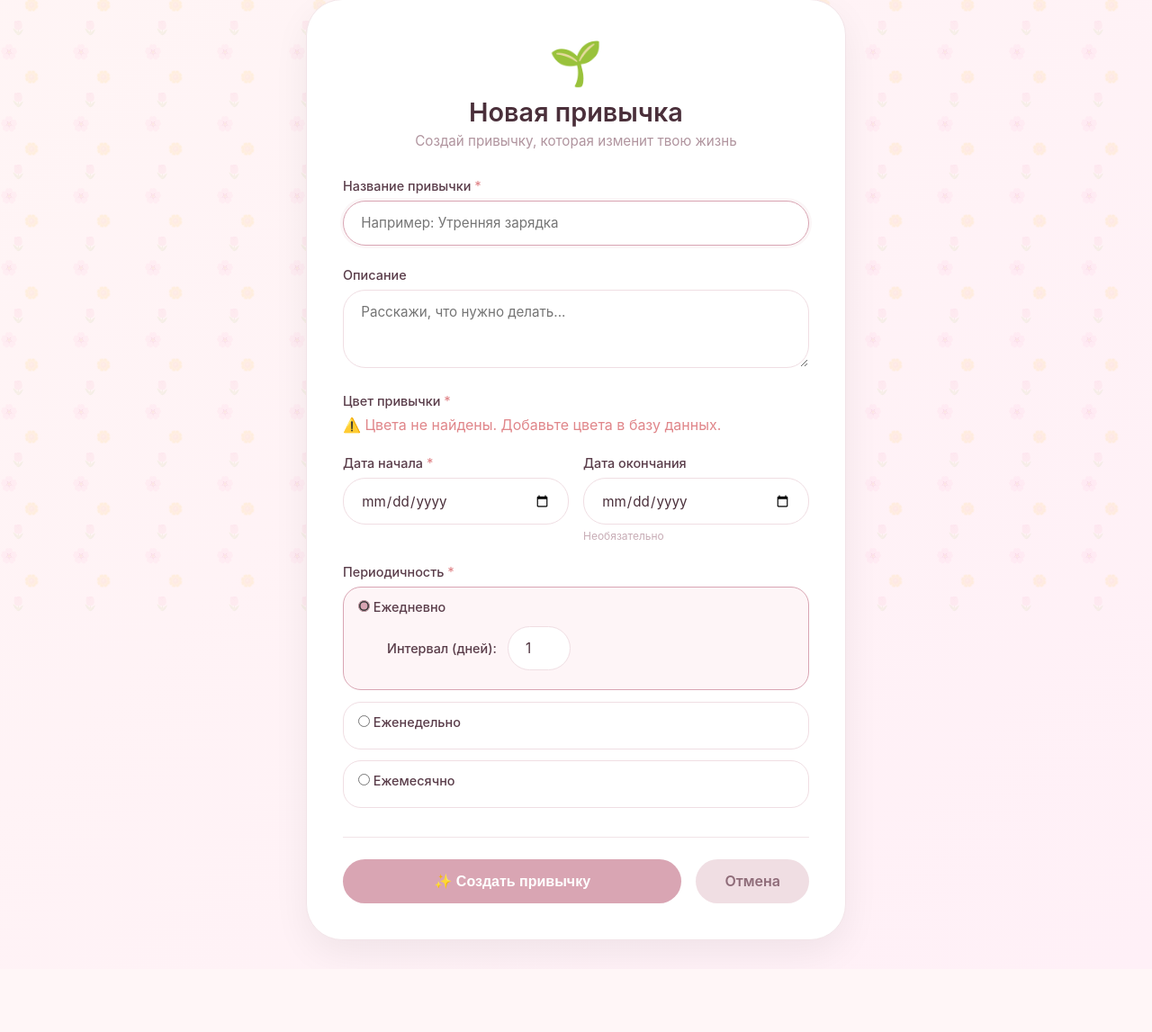
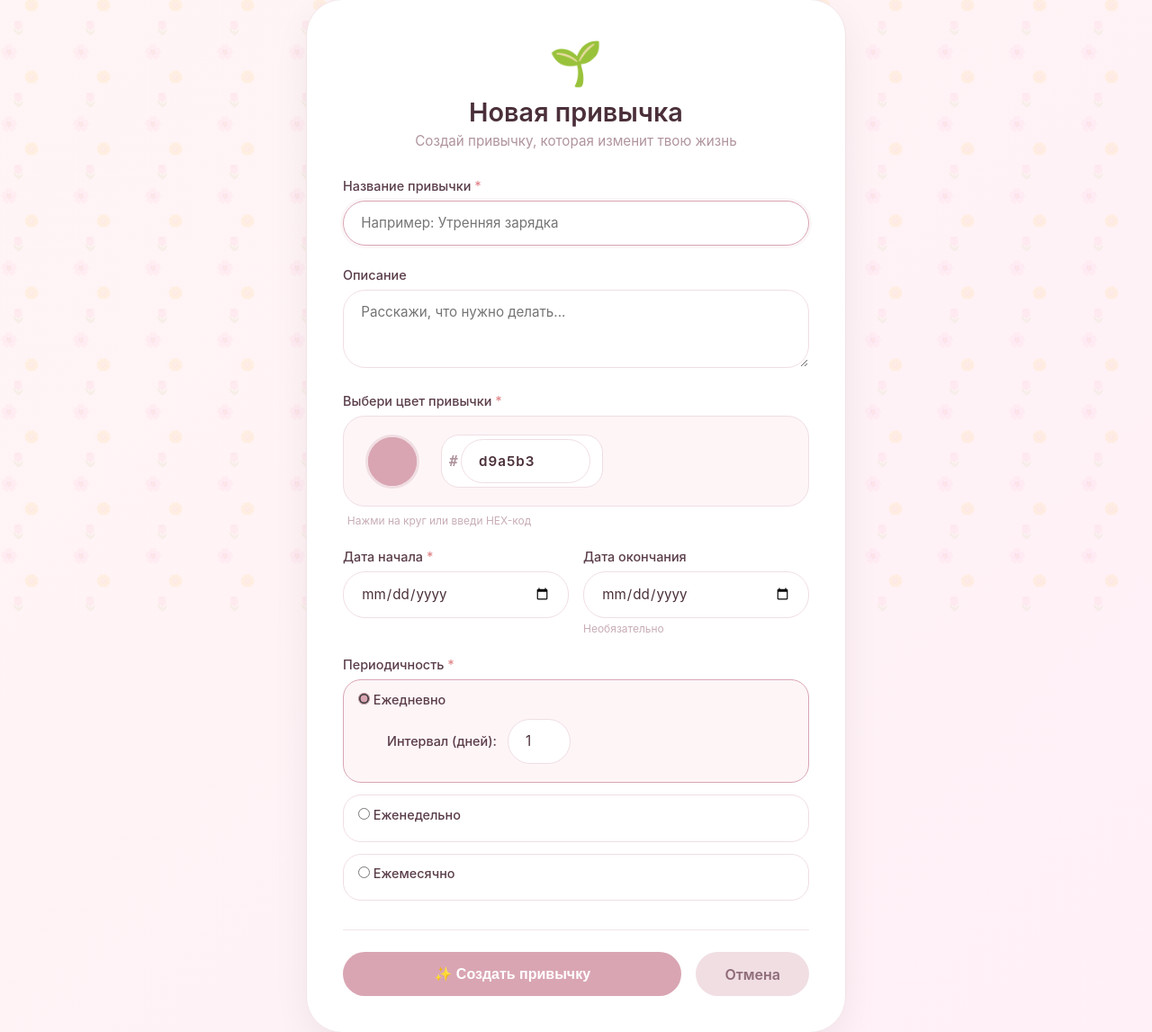
Before and after one commit to bananaboy042/tracker, a Django app: page /habbits/add/ in a window 1280 px wide. Shown: the part 113-1260 px from the top of the page at 90% size. Before the commit the page ends 1175 px from the top, so only its background shows below. Run offline with Django 5.2, Linux system fonts and the light colour scheme; the visitor is signed in with stand-in values (Sample User, id 1); data that the repository does not hold is empty.

Commit message:
created a color palette

```diff
--- a/tracker/habbits/templates/habbitadd.html
+++ b/tracker/habbits/templates/habbitadd.html
@@ -54,32 +55,34 @@
                     {% endif %}
                 </div>
 
-                <!-- Цвет -->
+                <!-- Цвет - палитра -->
                 <div class="form-group">
-    <label>Цвет привычки <span class="required">*</span></label>
+                    <label>Выбери цвет привычки <span class="required">*</span></label>
 
-    <!-- Для отладки: покажи список цветов -->
-    {% if colors %}
-    <div class="color-grid">
-        {% for color in colors %}
-        <label class="color-option {% if selected_color == color.id %}selected{% endif %}">
-            <input type="radio"
-                   name="color"
-                   value="{{ color.id }}"
-                   {% if selected_color == color.id %}checked{% endif %}
-                   required>
-            <span class="color-preview"
-                  style="background-color: {% if color.hex_code %}{{ color.hex_code }}{% else %}#cccccc{% endif %};">
-            </span>
-            <span class="color-name">{{ color.name }}</span>
-        </label>
-        {% endfor %}
+                    <div class="color-picker-group">
+                        <div class="color-picker-wrapper" id="colorPickerWrapper">
+                            <input type="color"
+                                   id="habit_color"
+                                   name="habit_color"
+                                   value="{{ habit_color|default:'#d9a5b3' }}"
+                                   class="color-picker-input">
                         </div>
-    {% else %}
-    <div class="no-colors">
-        <p style="color: #e0868a;">⚠️ Цвета не найдены. Добавьте цвета в базу данных.</p>
+                        <div class="color-info">
+                            <div class="color-hex-wrapper">
+                                <span class="color-hex-label">#</span>
+                                <input type="text"
+                                       id="color_hex_input"
+                                       name="color_hex_input"
+                                       value="{{ habit_color|default:'#d9a5b3'|cut:'#' }}"
+                                       class="color-hex-input"
+                                       placeholder="d9a5b3"
+                                       maxlength="6"
+                                       autocomplete="off">
                             </div>
-    {% endif %}
+                        </div>
+                    </div>
+
+                    <div class="color-hint">Нажми на круг или введи HEX-код</div>
 
                     {% if errors.color %}
                         <ul class="errorlist">
@@ -317,55 +319,112 @@
     color: #e0868a;
 }
 
-/* Цвета */
-.color-grid {
-    display: grid;
-    grid-template-columns: repeat(auto-fill, minmax(80px, 1fr));
-    gap: 0.7rem;
+/* Выбор цвета */
+.color-picker-group {
+    display: flex;
+    align-items: center;
+    gap: 1.5rem;
+    padding: 1.2rem 1.5rem;
+    background: #fef5f7;
+    border-radius: 24px;
+    border: 1.5px solid #f0dee3;
 }
 
-.color-option {
-    display: flex;
-    flex-direction: column;
-    align-items: center;
-    gap: 0.3rem;
-    padding: 0.5rem;
-    border: 2px solid #f0dee3;
-    border-radius: 16px;
+.color-picker-wrapper {
+    position: relative;
+    width: 60px;
+    height: 60px;
+    overflow: hidden;
+    border-radius: 50%;
+    border: 3px solid #f0dee3;
+    flex-shrink: 0;
     cursor: pointer;
     transition: all 0.3s;
-    background: white;
 }
 
-.color-option:hover {
+.color-picker-wrapper:hover {
+    transform: scale(1.05);
     border-color: #d9a5b3;
 }
 
-.color-option.selected {
-    border-color: #d9a5b3;
-    background: #fef5f7;
+.color-picker-input {
+    position: absolute;
+    top: -10px;
+    left: -10px;
+    width: calc(100% + 20px);
+    height: calc(100% + 20px);
+    border: none;
+    outline: none;
+    cursor: pointer;
+    padding: 0;
+    background: none;
 }
 
-.color-option input[type="radio"] {
-    display: none;
+.color-picker-input::-webkit-color-swatch-wrapper {
+    padding: 0;
 }
 
-.color-preview {
-    width: 40px;
-    height: 40px;
+.color-picker-input::-webkit-color-swatch {
+    border: none;
     border-radius: 50%;
-    border: 2px solid #f0dee3;
-    transition: all 0.3s;
 }
 
-.color-option.selected .color-preview {
-    border-color: #d9a5b3;
-    transform: scale(1.1);
+.color-info {
+    display: flex;
+    align-items: center;
+    flex: 1;
 }
 
-.color-name {
-    font-size: 0.7rem;
+.color-hex-wrapper {
+    display: flex;
+    align-items: center;
+    background: white;
+    border-radius: 20px;
+    border: 1.5px solid #f0dee3;
+    padding: 0.2rem 0.8rem 0.2rem 0.5rem;
+    transition: all 0.3s;
+    width: 100%;
+    max-width: 180px;
+}
+
+.color-hex-wrapper:focus-within {
+    border-color: #d9a5b3;
+    box-shadow: 0 0 0 3px rgba(217, 165, 179, 0.1);
+}
+
+.color-hex-label {
+    font-size: 1rem;
+    font-weight: 700;
     color: #b0949e;
+    font-family: monospace;
+    padding-right: 0.2rem;
+}
+
+.color-hex-input {
+    border: none;
+    outline: none;
+    padding: 0.4rem 0.2rem;
+    font-size: 1rem;
+    font-weight: 600;
+    color: #5a3d4a;
+    font-family: monospace;
+    background: transparent;
+    width: 100%;
+    text-transform: lowercase;
+    letter-spacing: 1px;
+}
+
+.color-hex-input::placeholder {
+    color: #d0b8c0;
+    font-weight: 400;
+}
+
+.color-hint {
+    font-size: 0.75rem;
+    color: #c8adb6;
+    margin-top: 0.5rem;
+    text-align: left;
+    padding-left: 0.3rem;
 }
 
 /* Ряды */
@@ -587,18 +610,114 @@
     60% { transform: translateX(-5px); }
     80% { transform: translateX(5px); }
 }
+
+@media (max-width: 600px) {
+    .habit-card {
+        padding: 1.5rem;
+    }
+
+    .form-row {
+        flex-direction: column;
+        gap: 0;
+    }
+
+    .habit-wrapper {
+        padding: 1rem;
+    }
+
+    .form-actions {
+        flex-direction: column;
+    }
+
+    .habit-header h2 {
+        font-size: 1.5rem;
+    }
+
+    .color-picker-group {
+        flex-wrap: wrap;
+        justify-content: center;
+        padding: 1rem;
+    }
+
+    .color-picker-wrapper {
+        width: 50px;
+        height: 50px;
+    }
+
+    .color-hex-wrapper {
+        max-width: 150px;
+    }
+}
 </style>
 
 <script>
+// Синхронизация между пикером и HEX-полем
+const colorPicker = document.getElementById('habit_color');
+const colorHexInput = document.getElementById('color_hex_input');
+const colorPickerWrapper = document.getElementById('colorPickerWrapper');
+
+// Функция обновления цвета
+function updateColor(color) {
+    colorPicker.value = color;
+    colorHexInput.value = color.replace('#', '');
+    colorPickerWrapper.style.backgroundColor = color;
+}
+
+// При выборе цвета через пикер
+colorPicker.addEventListener('input', function() {
+    updateColor(this.value);
+});
+
+// При вводе HEX-кода вручную
+colorHexInput.addEventListener('input', function() {
+    let hex = this.value.trim().toLowerCase();
+    hex = hex.replace(/[^0-9a-f]/g, '');
+    this.value = hex;
+
+    if (hex.length === 6) {
+        const color = '#' + hex;
+        if (/^#[0-9a-f]{6}$/i.test(color)) {
+            updateColor(color);
+        }
+    }
+});
+
+// При потере фокуса
+colorHexInput.addEventListener('blur', function() {
+    let hex = this.value.trim().toLowerCase();
+    if (hex.length > 0 && hex.length < 6) {
+        while (hex.length < 6) {
+            hex += '0';
+        }
+        this.value = hex;
+        const color = '#' + hex;
+        if (/^#[0-9a-f]{6}$/i.test(color)) {
+            updateColor(color);
+        }
+    } else if (!hex) {
+        this.value = colorPicker.value.replace('#', '');
+    }
+});
+
+// При фокусе - выделяем текст
+colorHexInput.addEventListener('focus', function() {
+    this.select();
+});
+
+// Инициализация цвета при загрузке
+document.addEventListener('DOMContentLoaded', function() {
+    const initialColor = colorPicker.value || '#d9a5b3';
+    colorPickerWrapper.style.backgroundColor = initialColor;
+    colorHexInput.value = initialColor.replace('#', '');
+});
+
 // Переключение настроек периодичности
 document.querySelectorAll('input[name="frequency_type"]').forEach(radio => {
     radio.addEventListener('change', function() {
-        // Скрываем все настройки
         document.querySelectorAll('.frequency-settings').forEach(el => {
             el.style.display = 'none';
         });
 
-        // Показываем нужные
         const type = this.value;
         const settings = document.querySelector(`.${type}-settings`);
         if (settings) {
@@ -607,15 +726,6 @@ document.querySelectorAll('input[name="frequency_type"]').forEach(radio => {
     });
 });
 
-// Выбор цвета
-document.querySelectorAll('.color-option input[type="radio"]').forEach(radio => {
-    radio.addEventListener('change', function() {
-        document.querySelectorAll('.color-option').forEach(opt => {
-            opt.classList.remove('selected');
-        });
-        this.closest('.color-option').classList.add('selected');
-    });
-});
 // Автоматическое закрытие ошибки через 5 секунд
 document.addEventListener('DOMContentLoaded', function() {
     const errorBox = document.querySelector('.error-message-box');
--- a/tracker/habbits/views.py
+++ b/tracker/habbits/views.py
@@ -24,6 +24,10 @@ def habbit_add(request):
         end_date = request.POST.get('end_date')
         frequency = request.POST.get('frequency_type')
 
+        daily_interval = 1
+        week_days = []
+        monthly_day = 1
+
         daily = {'type': frequency}
         if frequency == 'daily':
             daily_interval = request.POST.get('daily_interval', 1)
@@ -34,9 +38,25 @@ def habbit_add(request):
         else:
             monthly_day = request.POST.get('monthly_day', 1)
             daily['day'] = int(monthly_day)
-        print(habbit_name, description, color_id, start_date, end_date, frequency,request.user )
 
         context = {'colors': colors}
+
+
+        context = {
+            'colors': colors,
+            'name': habbit_name,
+            'description': description,
+            'selected_color': int(color_id) if color_id else None,
+            'start_date': start_date,
+            'end_date': end_date,
+            'frequency_type': frequency,
+            'daily_interval': int(daily_interval) if daily_interval else 1,
+            'week_days': [int(item) for item in week_days] if week_days else [],
+            'monthly_day': int(monthly_day) if monthly_day else 1,
+            'error_message': None
+        }
+
+
 
         try:
             start_date = datetime.strptime(start_date, '%Y-%m-%d').date() if start_date else None
```
Also changed, not shown: other parts of tracker/habbits/templates/habbitadd.html (+2 -38 lines). Lines whose indentation alone changed are shown as unchanged.
